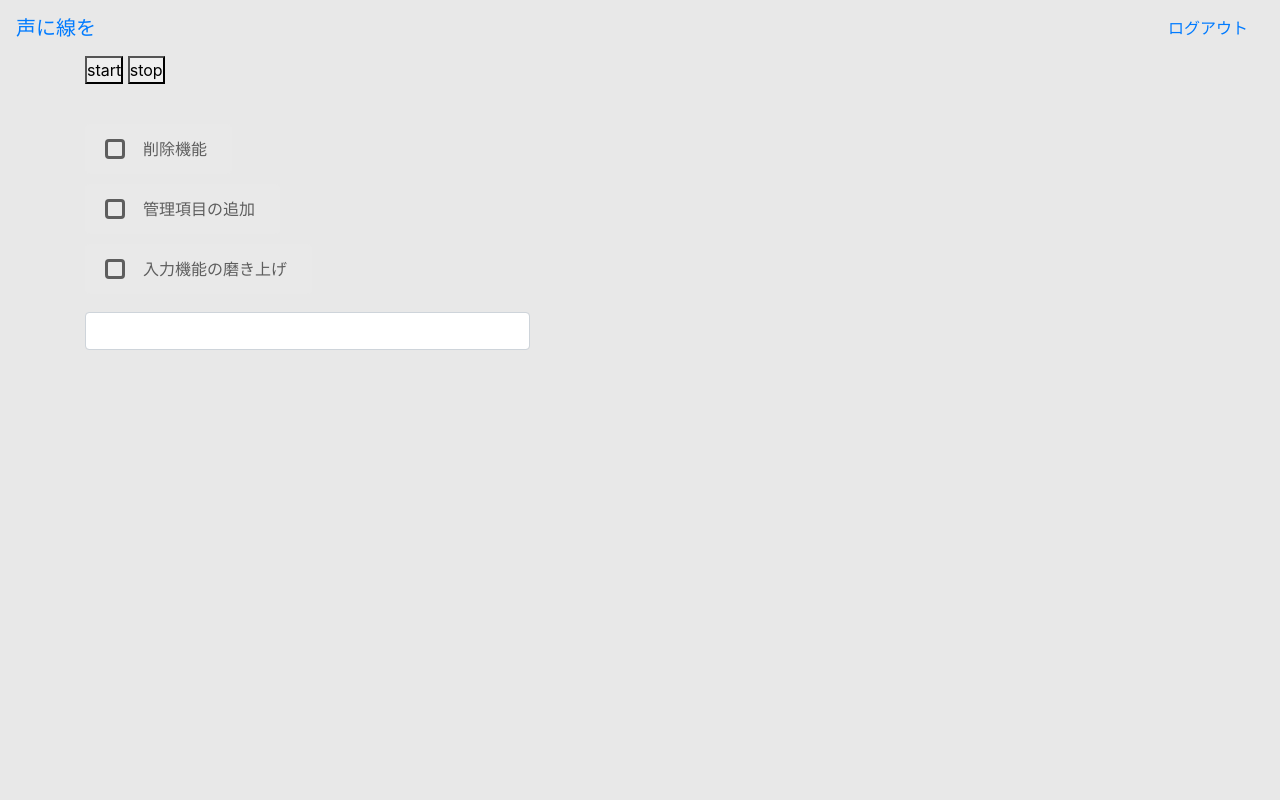
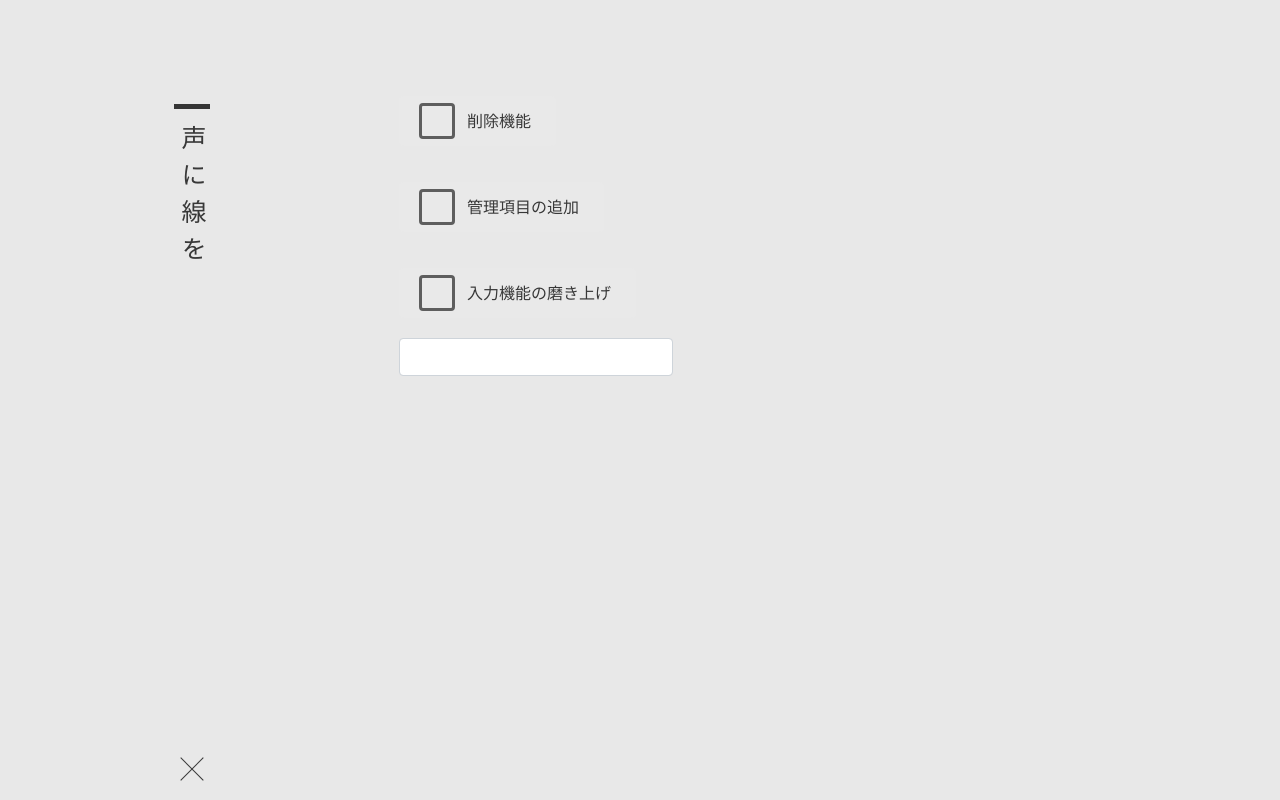
Before and after one commit to nowkoai/BrainBackup, a Django app: page / in a window 1280 px wide. Run offline with Django 3.2, Linux system fonts and the light colour scheme; a user stored in the database is signed in; data comes from the database, SQL or seed files in the repository; both versions use the stored data as it was after the commit; some libraries are stand-ins or nearby versions.

Commit message:
next scss

```diff
--- a/project/app/static/css/style.css
+++ b/project/app/static/css/style.css
@@ -2,18 +2,22 @@
 	margin: 0;
 	padding: 0;
 	box-sizing: border-box;
+	color: #383838;
 }
 
 body {
 	background-color: #e8e8e8;
 	min-height: 100vh;
+	display: flex;
 }
 
 .posts{
 	margin-top: 40px;
+	margin-top: 10vh;
 }
 .wrap{
 	display: inline-block;
+	margin-top: 2vh;
 }
 .wrapper{
 	background-color: #E9E9E9;
@@ -22,7 +26,7 @@ body {
 	display: flex;
 	align-items:center;
 	justify-content: left;
-	margin-bottom: 10px;
+	margin-bottom: 20px;
 	border-radius: 5px;
 }
 
@@ -31,8 +35,8 @@ input[type="checkbox"]{
 	margin-left: 20px;
 	appearance: none;
 	-webkit-appearance: none;
-	height: 20px;
-	width: 20px;
+	height: 36px;
+	width: 36px;
 	border: 3px solid;
 	border-color: #5e5e5e;
 	border-radius: 4px;
@@ -45,15 +49,14 @@ input[type="checkbox"]{
 
 label{
 	margin-top: 8px;
-	color: #5e5e5e;
 	cursor: pointer;
 	display:inline-block;
-	padding: 12px 25px 12px 18px;
+	left: -5px;
+	padding: 4px 25px 4px 12px;
 	vertical-align:middle;
 }
 label:checked{
-	color: #b4b4b4;
-	text-decoration: line-through;
+	color: #e9e9e9;
 }
 
 input[type="checkbox"]:after{
@@ -61,22 +64,73 @@ input[type="checkbox"]:after{
 	font-weight: 900;
 	content: "\f00c";
 	font-size: 15px;
-	color: #D16E6A;
+	color: #5e5e5e;
 	display: none;
 }
 
 input[type="checkbox"]:checked{
 	border:none;
-	box-shadow:none;
-	background-color: rgb(255, 255, 255);
 }
 
 input[type="checkbox"]:checked:after{
 	display: block;
-
 }
 
 input[type="checkbox"]:checked + label {
 	/* チェックされたチェックボックス直後の.labelのスタイル */
-	color: #bdbdbd;
+	color: #e9e9e9;
+	display: none;
+	flex-direction: row;
 }
+
+.navbar{
+	width: 30vw;
+	display: flex;
+	flex-direction: column;
+	height: 100vh;
+	justify-content: flex-start;
+}
+.navbar-container{
+	-ms-writing-mode: tb-rl;
+	writing-mode: vertical-rl;
+	align-items: flex-start;
+}
+h1{
+	letter-spacing: 12px;
+	margin-top: 2vh;
+	font-size:25px;
+}
+
+.bar{
+	background-color: #353535;
+	height: 5px;
+	width: 10%;
+	margin-top: 12vh;
+}
+.nav-link{
+	margin-top: auto;
+}
+.square_btn {
+  display: block;
+  position: relative;
+  width: 30px;
+  height: 30px;
+}
+
+.square_btn::before, .square_btn::after {
+  content: "";
+  position: absolute;
+  top: 50%;
+  left: 50%;
+  width: 1px; /* 棒の幅（太さ） */
+  height: 32px; /* 棒の高さ */
+  background: #383838; /* バツ印の色 */
+}
+
+.square_btn::before {
+  transform: translate(-50%,-50%) rotate(45deg);
+}
+
+.square_btn::after {
+  transform: translate(-50%,-50%) rotate(-45deg);
+}
--- a/project/app/templates/app/base.html
+++ b/project/app/templates/app/base.html
@@ -20,17 +20,21 @@
     <script src="https://code.jquery.com/jquery-3.3.1.slim.min.js" integrity="sha384-q8i/X+965DzO0rT7abK41JStQIAqVgRVzpbzo5smXKp4YfRvH+8abtTE1Pi6jizo" crossorigin="anonymous"></script>
     <script src="https://cdnjs.cloudflare.com/ajax/libs/popper.js/1.14.7/umd/popper.min.js" integrity="sha384-UO2eT0CpHqdSJQ6hJty5KVphtPhzWj9WO1clHTMGa3JDZwrnQq4sF86dIHNDz0W1" crossorigin="anonymous"></script>
     <script src="https://stackpath.bootstrapcdn.com/bootstrap/4.3.1/js/bootstrap.min.js" integrity="sha384-JjSmVgyd0p3pXB1rRibZUAYoIIy6OrQ6VrjIEaFf/nJGzIxFDsf4x0xIM+B07jRM" crossorigin="anonymous"></script>
-    <nav class="navbar >
-      <div class="container">
-        <a class="navbar-brand" href="/">声に線を</a>
+    <nav class="navbar" >
+      <div class="bar"></div>
+      <div class="navbar-container">
+        <h1>声に線を</h1>
       </div>
       {% if request.user.is_authenticated %}
-      <a class="nav-link" href="{% url 'logout' %}">ログアウト</a>
+      <a class="nav-link" href="{% url 'logout' %}"><span class="square_btn"></span></a>
       {% endif %}
     </nav>
 
     <main>
-      <div class="container">{% block content %} {% endblock %}</div>
+      <div class="container">
+        {% block content %}
+        {% endblock %}
+      </div>
     </main>
 
     {% block extrajs %} {% endblock %}
--- a/project/app/templates/app/index.html
+++ b/project/app/templates/app/index.html
@@ -5,8 +5,6 @@
   <link rel="stylesheet" type="text/css" href="{% static 'css/style.css' %}">
 </head>
 <!DOCTYPE html>
-<button id="start-btn">start</button>
-<button id="stop-btn">stop</button>
 
 <div class="posts" id="posts">
 {% for neuron in neuron_data %}
@@ -22,15 +20,12 @@
 </div>
 
 
-<div class="my-2 text-center">
-  <div class="row">
-    <div class="col-md-5 mb-2">
-      <form id="add_neuron">
-        {% csrf_token %}
-        <input class="form-control" type="text" id="post_text" required />
-      </form>
-    </div>
-  </div>
+
+<form id="add_neuron">
+  {% csrf_token %}
+  <input class="form-control" type="text" id="post_text">
+</form>
+
 </div>
 {% endblock %} {% block extrajs %}
 <script>
```
Also changed, not shown: project/db.sqlite3.
